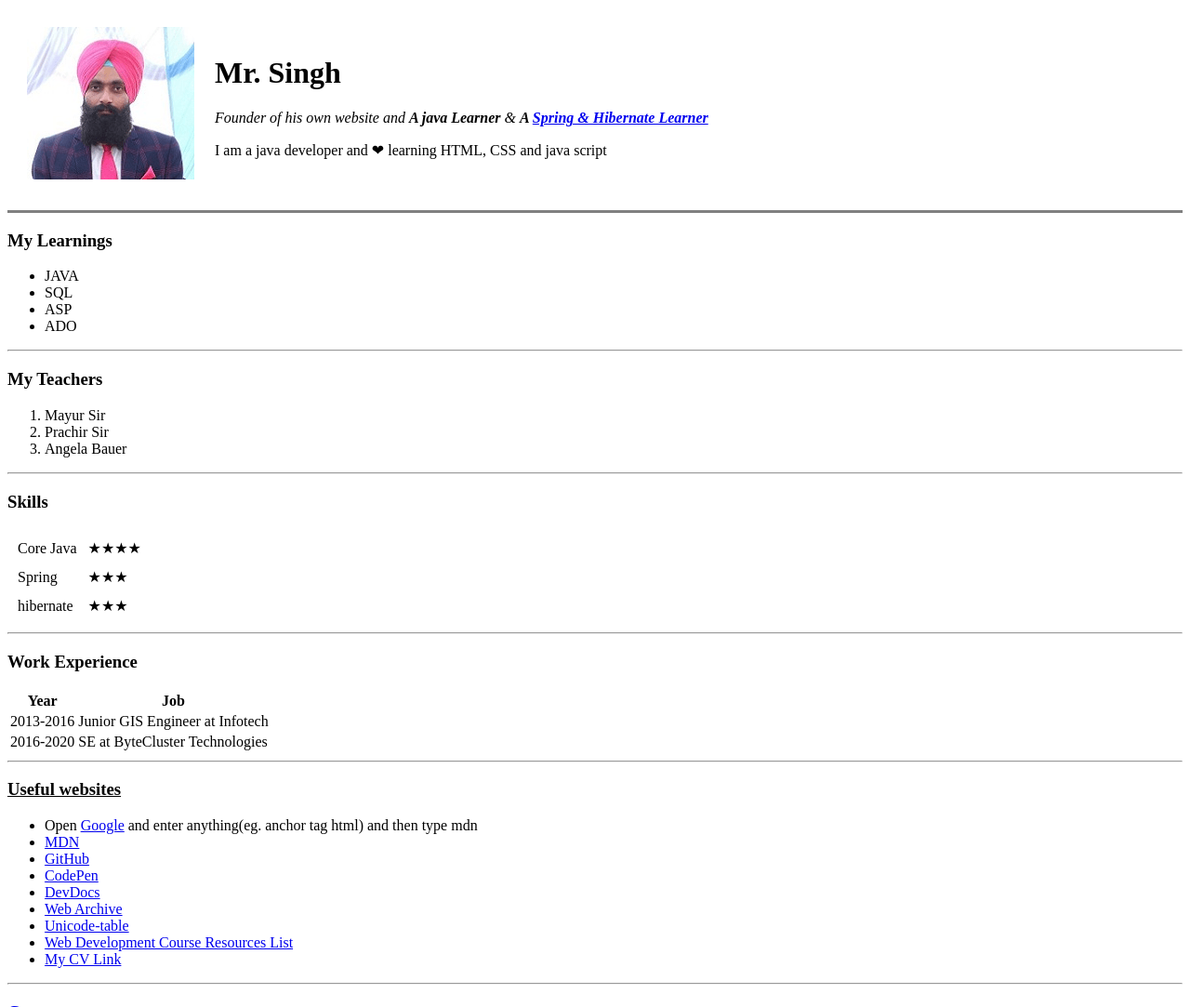
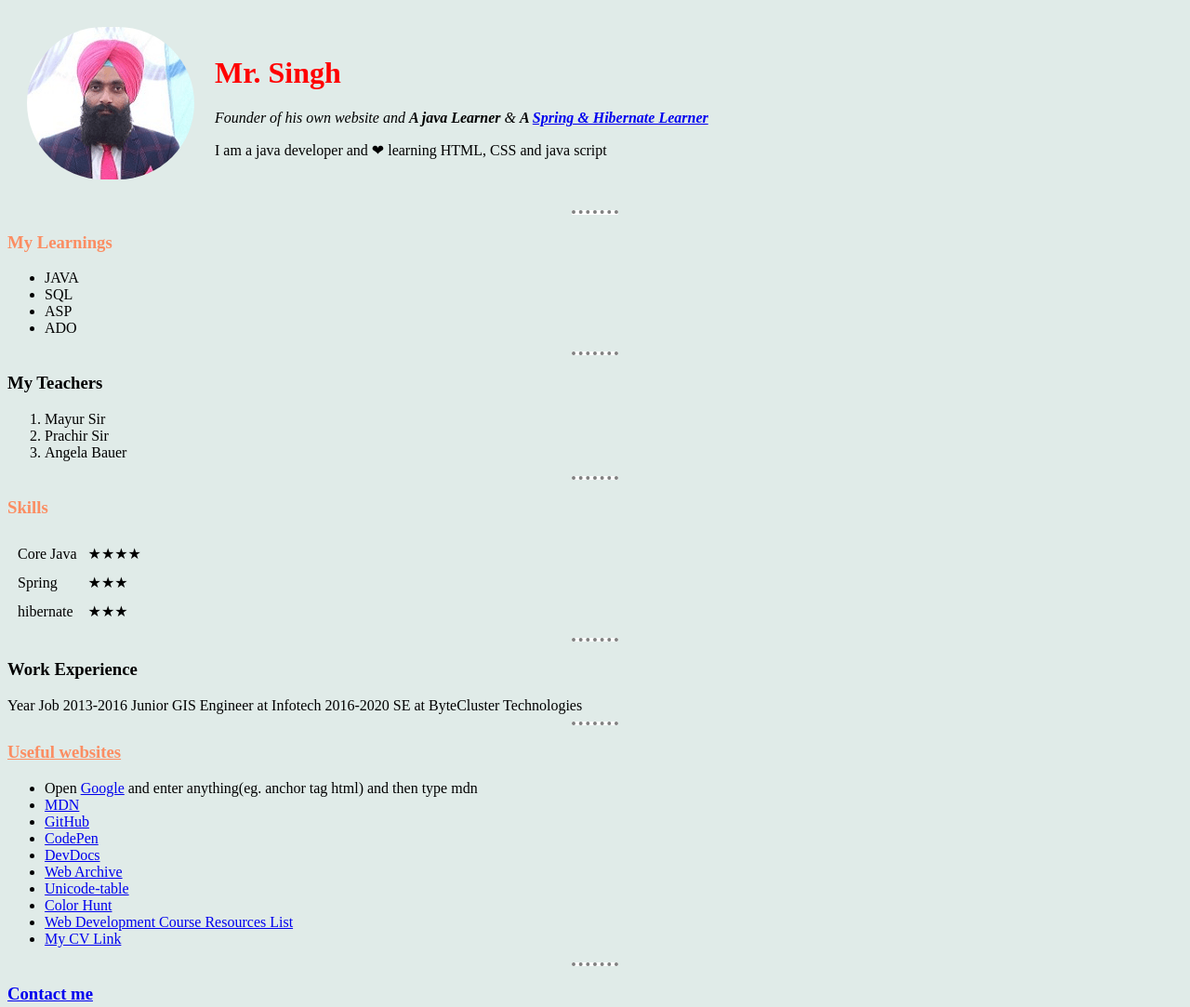
Before and after one commit to satwant9875/CV, a plain HTML site: page index.html in a window 1280 px wide. Shown: the top 1083 px of the page at 93% size. Drawn offline with Linux system fonts and the light colour scheme.

Commit message:
uploading css

```diff
--- a/index.html
+++ b/index.html
@@ -3,15 +3,16 @@
 
 <head>
   <meta charset="utf-8">
+  <link rel="stylesheet" href="styles.css">
   <title>ੴ Satwant Website</title>
+
 </head>
-
 <body>
   <table cellspacing="20">
     <tr>
-      <td><img src="Me.png" alt="My Profile pic"></td>
+      <td><img id="profilepic" src="Me.png" alt="My Profile pic"></td>
       <td>
-        <h1> Mr. Singh</h1>
+        <h1 id="heading"> Mr. Singh</h1>
         <p><em>Founder of his own website and <b>A java Learner</b> & <strong>A <a href="https://www.udemy.com/course/spring-hibernate-tutorial/learn/lecture/5306168?start=60#questions">Spring & Hibernate
                 Learner</a></strong></em></p>
         <p>I am a java developer and ❤ learning HTML, CSS and java script</p>
@@ -27,7 +28,7 @@
     <li>ADO</li>
   </ul>
   <hr>
-  <h3>My Teachers</h3>
+  <h3 class="h3">My Teachers</h3>
   <ol>
     <li>Mayur Sir</li>
     <li>Prachir Sir</li>
@@ -49,8 +50,8 @@
     </tr>
   </table>
   <hr>
-  <h3>Work Experience</h3>
-  <table ="10">
+  <h3 class="h3">Work Experience</h3>
+  <table="10">
     <thead>
       <th>Year</th>
       <th>Job</th>
@@ -76,6 +77,7 @@
       <li><a href="https://devdocs.io/">DevDocs</a></li>
       <li><a href="http://web.archive.org/">Web Archive</a></li>
       <li><a href="https://unicode-table.com/en/">Unicode-table</a></li>
+      <li><a href="https://colorhunt.co/">Color Hunt</a></li>
       <li><a href="https://www.appbrewery.co/p/web-development-course-resources/">Web Development Course Resources List</a></li>
       <li><a href="https://satwant9875.github.io/CV/">My CV Link</a></li>
     </ul>
--- /dev/null
+++ b/styles.css
@@ -0,0 +1,34 @@
+/************tag selectors****************/
+body{
+  background-Color:#e0ebe8;
+}
+hr{
+background-Color:white;
+border-style: none;
+border-top-style:dotted;
+border-color:grey;
+border-width: 4px;
+width: 4%;
+}
+h1{
+  color: #45b2a0;
+}
+h3{
+  color: #fb8d62;
+}
+h3:hover{
+  color: green;
+}
+
+/**********************class Selectors**********************************/
+.h3{
+  color: black;
+}
+
+/**********************Id Selectors**********************************/
+#heading{
+  color:red;
+}
+#profilepic{
+  border-radius:300px;
+}
```
Lines whose indentation alone changed are shown as unchanged.
